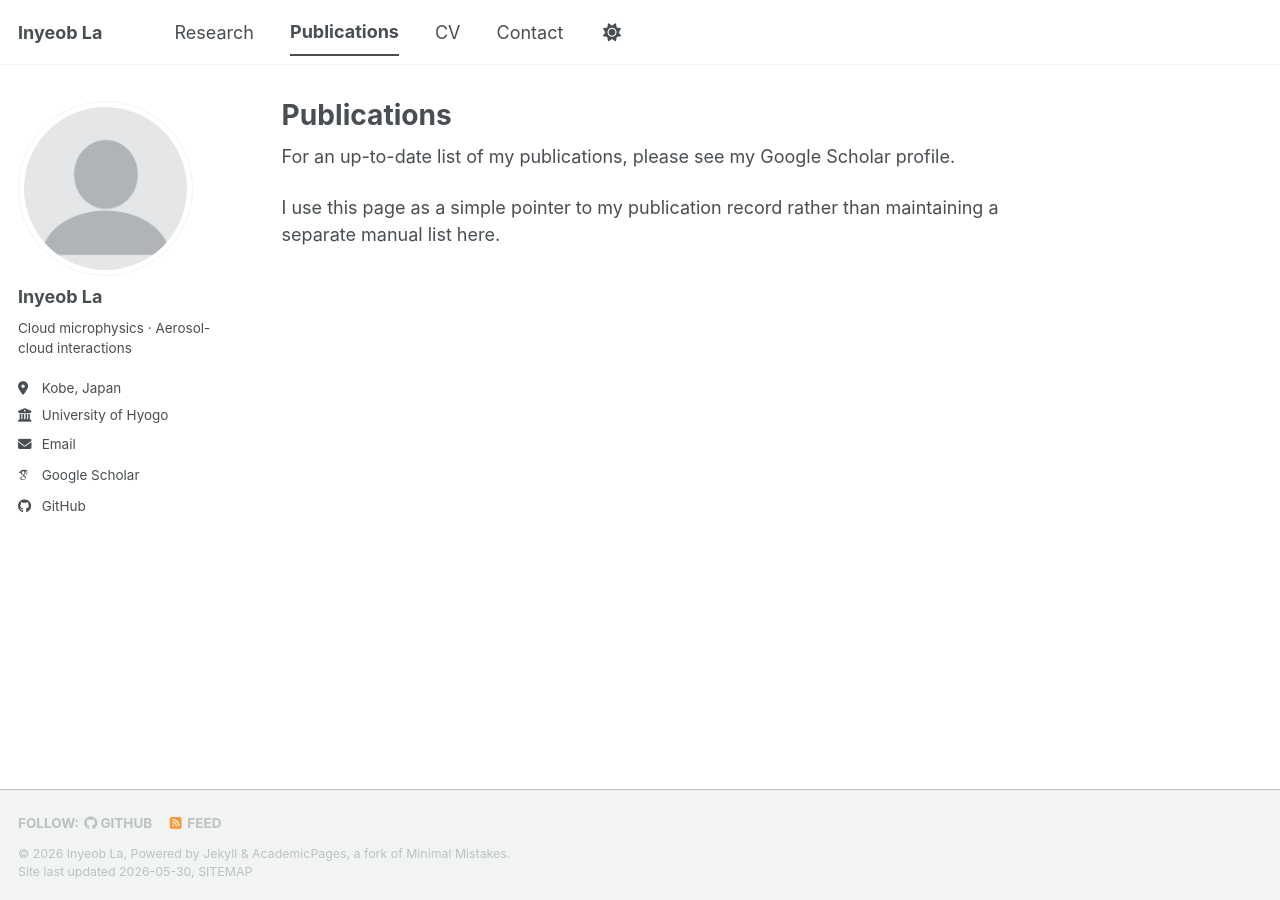
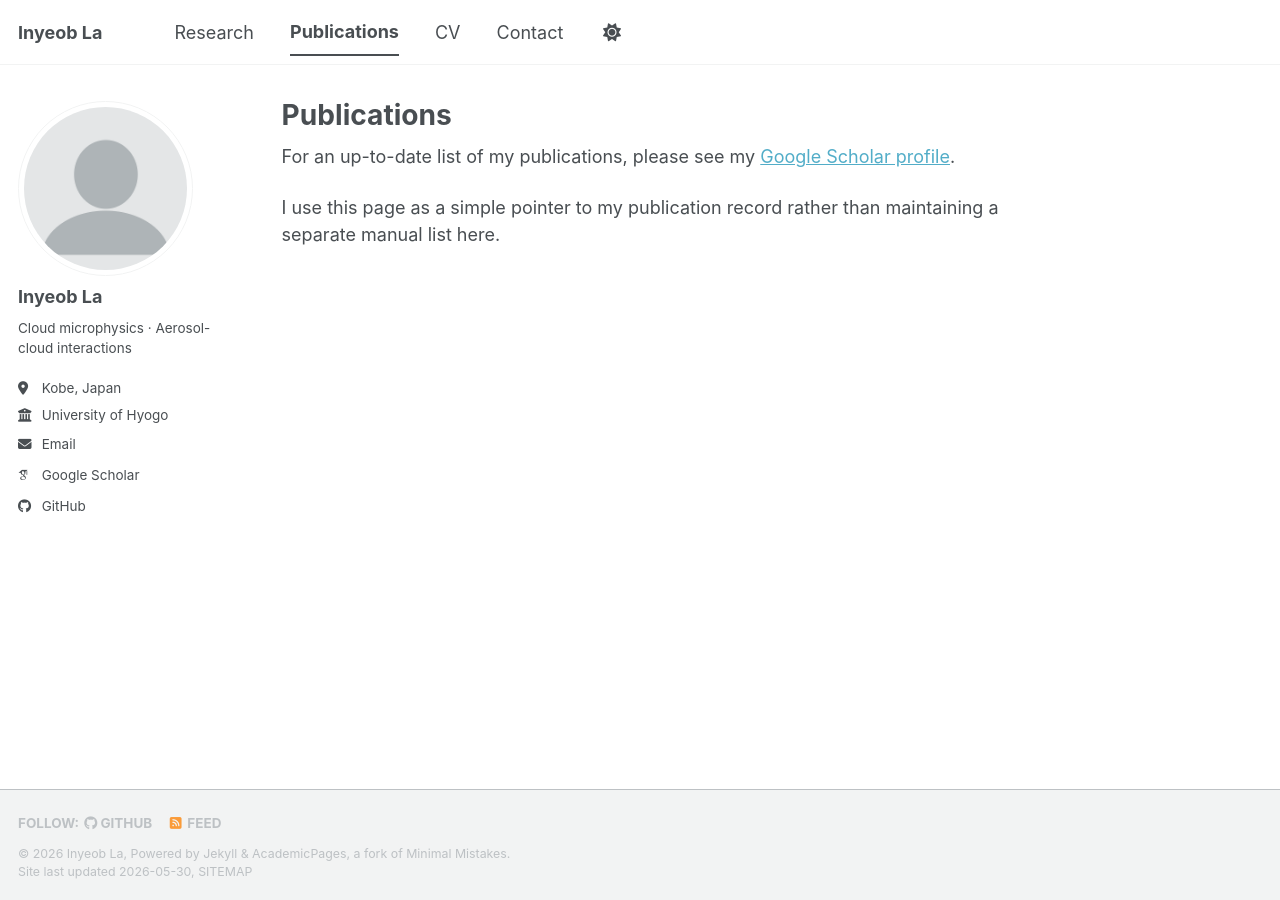
Before and after one commit to iyna481/iyna481.github.io, a Jekyll site: the page built from _pages/publications.md, in a window 1280 px wide. Built offline with Jekyll 4.4.1, drawn with Linux system fonts in a browser that asks for light colours; some web fonts are replaced; a script bundle is joined from its source files by our own code; library files that are not in the unit come from our copies; part of the change alters nothing that is shown.

```diff
--- a/_pages/publications.md
+++ b/_pages/publications.md
@@ -4,6 +4,6 @@ permalink: /publications/
 author_profile: true
 ---
 
-For an up-to-date list of my publications, please see my Google Scholar profile.
+For an up-to-date list of my publications, please see my [Google Scholar profile](https://scholar.google.com/citations?user=bovpp6UAAAAJ&hl=en).
 
 I use this page as a simple pointer to my publication record rather than maintaining a separate manual list here.
```
